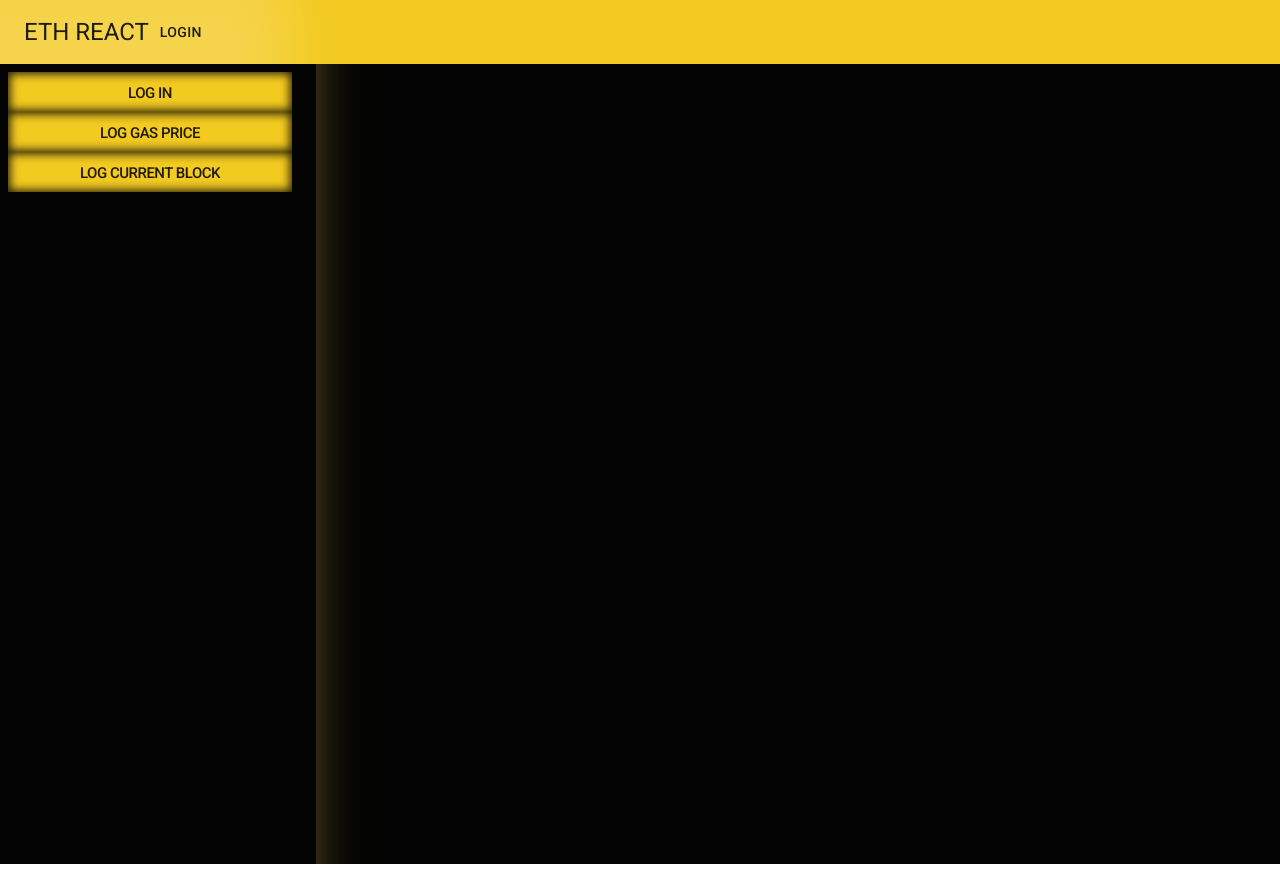
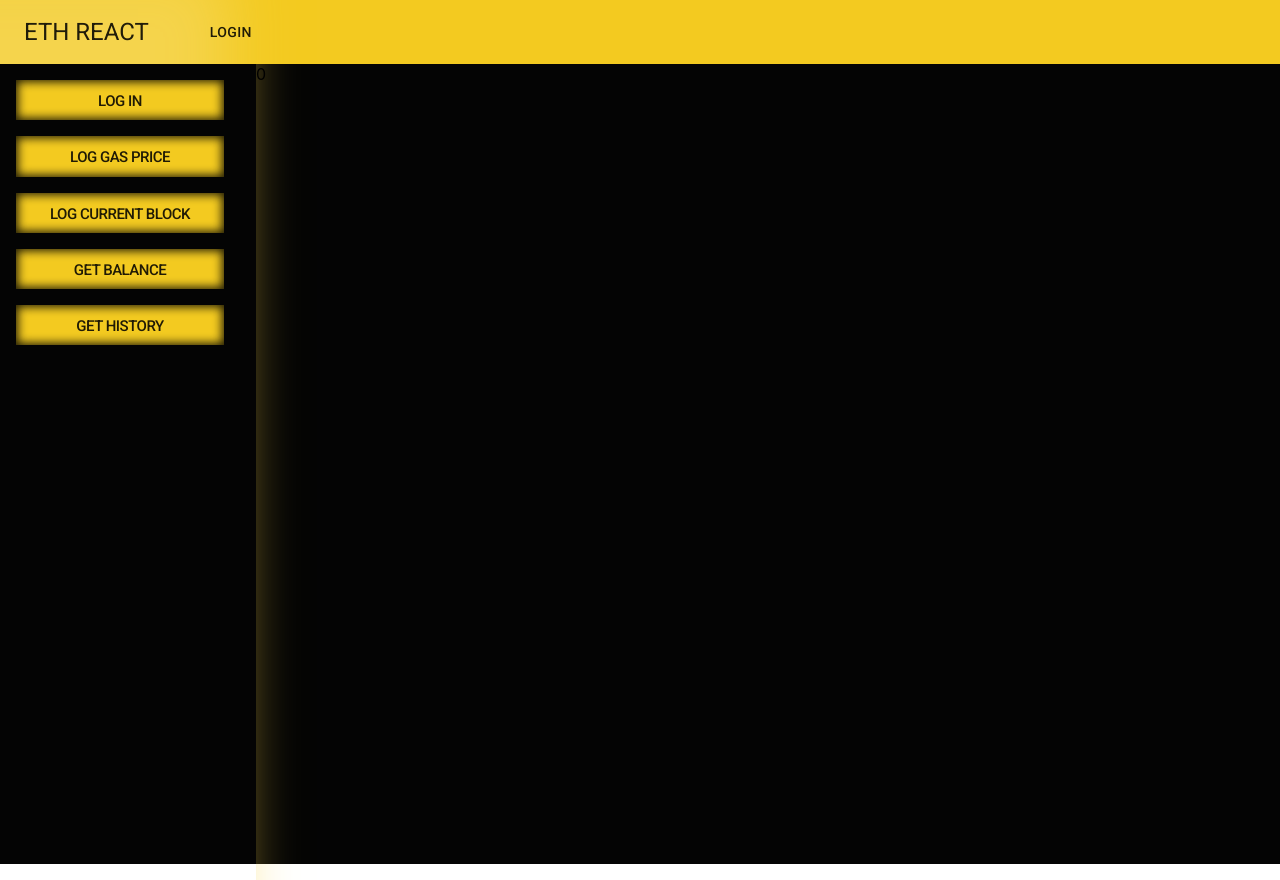
Before and after one commit to Gblumentals/react-eth, a React (Create React App) app: page / in a window 1280 px wide. Built offline with nearby package versions, Linux system fonts and the light colour scheme.

Commit message:
continue restyle

```diff
--- a/src/components/Balance/index.tsx
+++ b/src/components/Balance/index.tsx
@@ -1,6 +1,7 @@
 import useStyles from './style';
 
 import Paper from '@material-ui/core/Paper';
+import Typography from '@material-ui/core/Typography';
 
 type Props = {
   balance: string
@@ -12,9 +13,9 @@ const Balance = (props: Props) => {
   return (
     <div className={classes.root}>
       <Paper elevation={3} classes={{root: classes.paper}}>
-        <div className={classes.balanceWrapper}>
+        <Typography className={classes.balanceWrapper}>
           {props.balance}
-        </div>
+        </Typography>
       </Paper>
     </div>
   );
--- a/src/components/Balance/style.ts
+++ b/src/components/Balance/style.ts
@@ -2,7 +2,8 @@ import { makeStyles } from '@material-ui/core/styles';
 
 const useStyles = makeStyles((theme) => ({
   root: {
-    margin: 'auto'
+    margin: 'auto',
+    padding: 8,
   },
   paper: {
     display: 'flex',
@@ -13,7 +14,6 @@ const useStyles = makeStyles((theme) => ({
   balanceWrapper: {
     margin: 'auto',
     fontSize: 24,
-    color: theme.palette.primary.dark
   }
 }));
 
--- a/src/components/Button/index.tsx
+++ b/src/components/Button/index.tsx
@@ -6,9 +6,11 @@ const Button = (props: any) => {
   const classes = useStyles();
 
   return (
-    <MuiButton classes={{root: classes.root}}{...props}>
-      {props.children}
-    </MuiButton>
+    <div className={classes.buttonWrapper}>
+      <MuiButton classes={{root: classes.root}}{...props}>
+        {props.children}
+      </MuiButton>
+    </div>
   );
 }
 
--- a/src/components/Button/style.ts
+++ b/src/components/Button/style.ts
@@ -8,8 +8,11 @@ const useStyles = makeStyles((theme) => ({
     letterSpacing: '-0.5px !important',
     boxShadow: '0px 0px 10px 2px inset !important',
     width: 'calc( 100% - 16px ) !important',
-    margin: 8
+
   },
+  buttonWrapper: {
+    margin: '8px'
+  }
 }));
 
 export default useStyles
--- a/src/components/Header/index.tsx
+++ b/src/components/Header/index.tsx
@@ -6,6 +6,7 @@ import Typography from '@material-ui/core/Typography';
 import Button from '@material-ui/core/Button';
 import IconButton from '@material-ui/core/IconButton';
 import MenuIcon from '@material-ui/icons/Menu';
+import ether from '../../services/ether';
 
 export default function ButtonAppBar() {
   const classes = useStyles();
@@ -17,7 +18,15 @@ export default function ButtonAppBar() {
           <Typography variant="h5" className={classes.title}>
             ETH REACT
           </Typography>
-          <Button color="inherit" className={classes.loginButton}>Login</Button>
+          <Button
+            color="inherit"
+            className={classes.loginButton}
+            onClick={() => {
+              console.log("Loggin in...", ether.setProviders())
+            }}
+          >
+            Login
+          </Button>
         </Toolbar>
       </AppBar>
     </div>
--- a/src/components/Page/index.tsx
+++ b/src/components/Page/index.tsx
@@ -3,10 +3,15 @@ import useStyles from './style';
 import ether from '../../services/ether'
 
 import Button from '../Button';
+import Balance from '../Balance';
 import Header from '../Header';
+import History from '../History';
 
 const Page = () => {
   const classes = useStyles()
+
+  const [balance, setBalance] = useState('')
+  const [history, setHistory] = useState([])
 
   return (
     <>
@@ -16,7 +21,6 @@ const Page = () => {
           <Button
             variant="contained"
             color="primary"
-            className={classes.button}
             onClick={() => {
               console.log("Loggin in...", ether.setProviders())
             }}
@@ -26,7 +30,6 @@ const Page = () => {
           <Button
             variant="contained"
             color="primary"
-            className={classes.button}
             onClick={() => {
               ether.getGasPrice().then((price) => {
                 console.log("Gas:", price)
@@ -38,7 +41,6 @@ const Page = () => {
           <Button
             variant="contained"
             color="primary"
-            className={classes.button}
             onClick={() => {
               ether.getBlockNumber().then((blockNumber) => {
                 console.log("Current Block Number:", blockNumber)
@@ -47,6 +49,39 @@ const Page = () => {
           >
             Log Current Block
           </Button>
+          <Button
+          variant="contained"
+          color="primary"
+          onClick={() => {
+            console.log("Wallet:", ether.getWallet())
+            ether.getBalance().then((balance) => {
+              setBalance(JSON.stringify(balance))
+            })
+          }}
+        >
+          Get Balance
+        </Button>
+        <Button
+          variant="contained"
+          color="primary"
+          onClick={() => {
+            console.log("Wallet:", ether.getWallet())
+            ether.getHistory().then((history) => {
+              console.log('history', history)
+              setHistory(history)
+            }).catch(e => console.log(e))
+          }}
+        >
+          Get History
+        </Button>
+        </div>
+        <div className={classes.balanceWrapper}>
+          { balance && (
+            <Balance balance={balance} />
+          )}
+          { history.length && (
+            <History history={history} />
+          )}
         </div>
     </div>
   </>
--- a/src/components/Page/style.ts
+++ b/src/components/Page/style.ts
@@ -6,12 +6,9 @@ const useStyles = makeStyles((theme) => ({
     width: '100vw',
     height: '100vh',
     display: 'flex',
-    flexDirection: 'column'
-  },
-  button: {
-    height: 40
   },
   buttonWrapper: {
+    marginRight: 'auto',
     width: '300px',
     display: 'flex',
     flexDirection: 'column',
```
